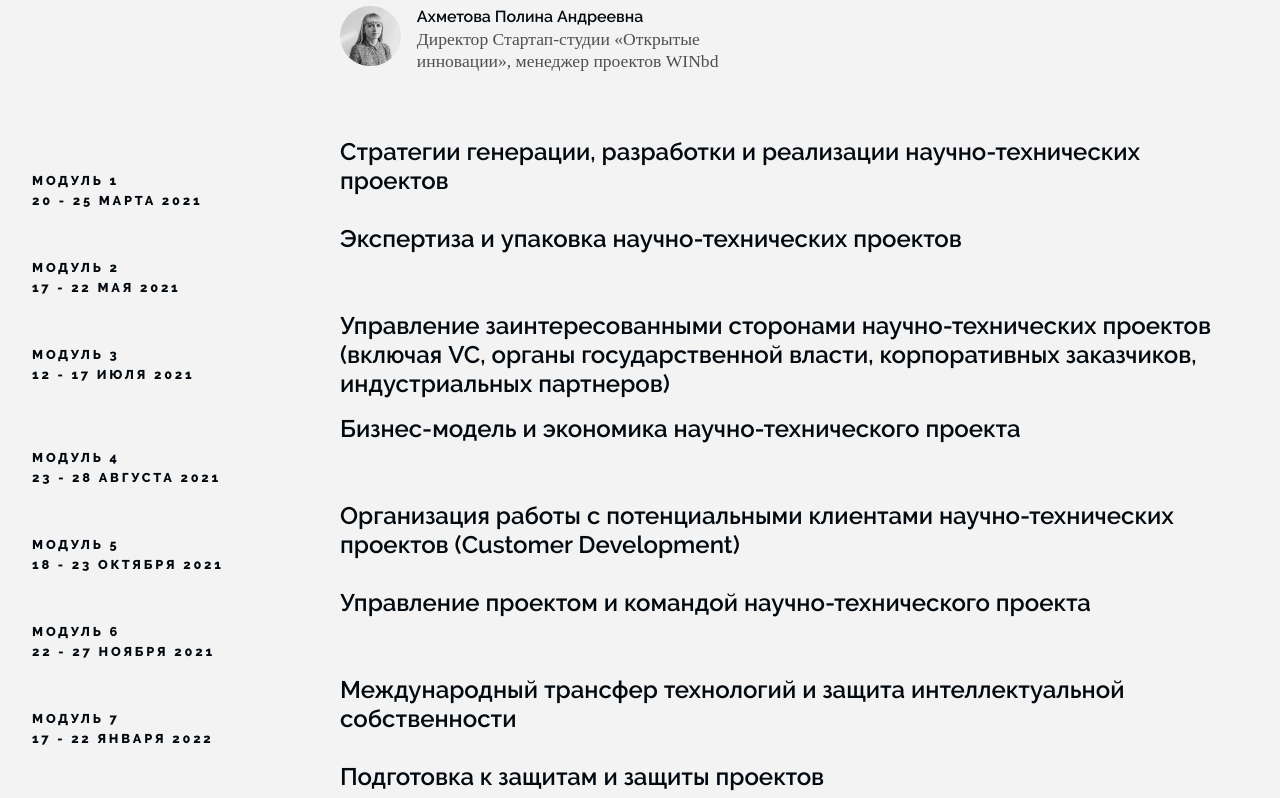
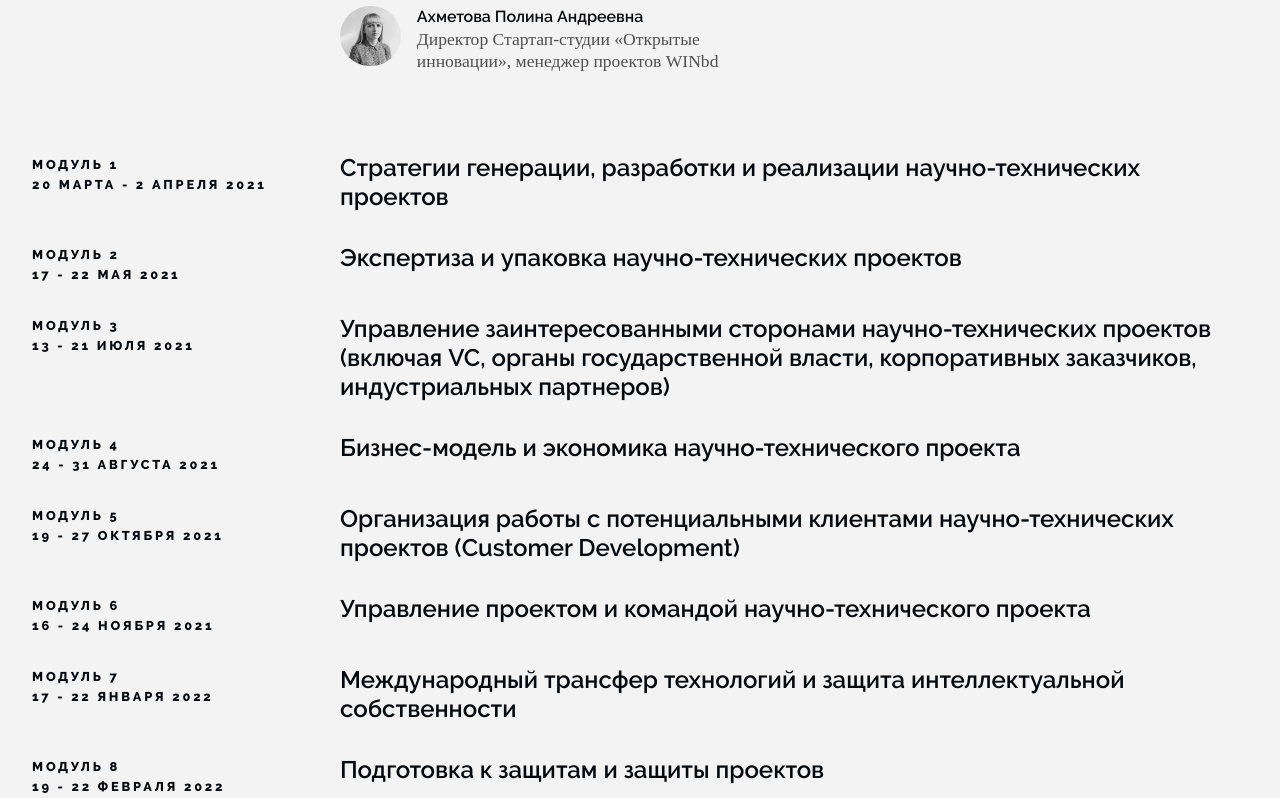
Before and after one commit to Atlantis3221/scitech, a Next.js app: page /ru/managementSchool in a window 1280 px wide. Shown: the part 2640-3438 px from the top of the page. Built offline with nearby package versions, Linux system fonts and the light colour scheme; no server answers; the database is empty.

Commit message:
feat: correct dates

```diff
--- a/i18n/locales/en/index.ts
+++ b/i18n/locales/en/index.ts
@@ -14,6 +14,7 @@ export default {
         "мая": "May",
         "Март": "March",
         "марта": "March",
+        "апреля": "April",
         "Июнь": "June",
         "Июль": "July",
         "июля": "July",
--- a/i18n/locales/ru/index.ts
+++ b/i18n/locales/ru/index.ts
@@ -16,6 +16,7 @@ export default {
         "Март": "Март",
         "март": "март",
         "марта": "марта",
+        "апреля": "апреля",
         "Июнь": "Июнь",
         "Июль": "Июль",
         "июля": "июля",
--- a/pages/[lang]/managementSchool.js
+++ b/pages/[lang]/managementSchool.js
@@ -281,22 +281,22 @@ export default function ManagementSchool({  current, onClick, modalForm }) {
             <div className='content pt0'>
               <ul className='g3'>
                 <li className='i3_3'>
-                  <p className='asideMarker asideMarker_tiny'>{current["Модуль"]} 1</p>
-                  <p className='asideMarker asideMarker_mt1'>20 - 25 {current["марта"]} 2021</p>
+                  <p className='asideMarker asideMarker_tiny asideMarker_mt'>{current["Модуль"]} 1</p>
+                  <p className='asideMarker asideMarker_mt1'>20 {current["марта"]} - 2 {current["апреля"]} 2021</p>
                 </li>
                 <li className='i3_9'>
                   <ul className='g3'>
                     <li className='i3_12'>
                       <ul className='g3'>
                         <li className='i3_12'>
-                          <h4>{current["managementModule1"]}</h4>
+                          <h4 className="mt1">{current["managementModule1"]}</h4>
                         </li>
                       </ul>
                     </li>
                   </ul>
                 </li>
                 <li className='i3_3'>
-                  <p className='asideMarker asideMarker_tiny'>{current["Модуль"]} 2</p>
+                  <p className='asideMarker asideMarker_tiny asideMarker_mt'>{current["Модуль"]} 2</p>
                   <p className='asideMarker asideMarker_mt1'>17 - 22 {current["мая"]} 2021</p>
                 </li>
                 <li className='i3_9'>
@@ -304,74 +304,74 @@ export default function ManagementSchool({  current, onClick, modalForm }) {
                     <li className='i3_12'>
                       <ul className='g3'>
                         <li className='i3_12'>
-                          <h4>{current["managementModule2"]}</h4>
+                          <h4 className="mt1">{current["managementModule2"]}</h4>
                         </li>
                       </ul>
                     </li>
                   </ul>
                 </li>
                 <li className='i3_3'>
-                  <p className='asideMarker asideMarker_tiny'>{current["Модуль"]} 3</p>
-                  <p className='asideMarker asideMarker_mt1'>12 - 17 {current["июля"]} 2021</p>
+                  <p className='asideMarker asideMarker_tiny asideMarker_mt'>{current["Модуль"]} 3</p>
+                  <p className='asideMarker asideMarker_mt1'>13 - 21 {current["июля"]} 2021</p>
                 </li>
                 <li className='i3_9'>
                   <ul className='g3'>
                     <li className='i3_12'>
                       <ul className='g3'>
                         <li className='i3_12'>
-                          <h4>{current["managementModule3"]}</h4>
+                          <h4 className="mt1">{current["managementModule3"]}</h4>
                         </li>
                       </ul>
                     </li>
                   </ul>
                 </li>
                 <li className='i3_3'>
-                  <p className='asideMarker asideMarker_tiny'>{current["Модуль"]} 4</p>
-                  <p className='asideMarker asideMarker_mt1'>23 - 28 {current["августа"]} 2021</p>
+                  <p className='asideMarker asideMarker_tiny asideMarker_mt'>{current["Модуль"]} 4</p>
+                  <p className='asideMarker asideMarker_mt1'>24 - 31 {current["августа"]} 2021</p>
                 </li>
                 <li className='i3_9'>
                   <ul className='g3'>
                     <li className='i3_12'>
                       <ul className='g3'>
                         <li className='i3_12'>
-                          <h4>{current["managementModule4"]}</h4>
+                          <h4 className="mt1">{current["managementModule4"]}</h4>
                         </li>
                       </ul>
                     </li>
                   </ul>
                 </li>
                 <li className='i3_3'>
-                  <p className='asideMarker asideMarker_tiny'>{current["Модуль"]} 5</p>
-                  <p className='asideMarker asideMarker_mt1'>18 - 23 {current["Октября"]} 2021</p>
+                  <p className='asideMarker asideMarker_tiny asideMarker_mt'>{current["Модуль"]} 5</p>
+                  <p className='asideMarker asideMarker_mt1'>19 - 27 {current["Октября"]} 2021</p>
                 </li>
                 <li className='i3_9'>
                   <ul className='g3'>
                     <li className='i3_12'>
                       <ul className='g3'>
                         <li className='i3_12'>
-                          <h4>{current["managementModule5"]}</h4>
+                          <h4 className="mt1">{current["managementModule5"]}</h4>
                         </li>
                       </ul>
                     </li>
                   </ul>
                 </li>
                 <li className='i3_3'>
-                  <p className='asideMarker asideMarker_tiny'>{current["Модуль"]} 6</p>
-                  <p className='asideMarker asideMarker_mt1'>22 - 27 {current["ноября"]} 2021</p>
+                  <p className='asideMarker asideMarker_tiny asideMarker_mt'>{current["Модуль"]} 6</p>
+                  <p className='asideMarker asideMarker_mt1'>16 - 24 {current["ноября"]} 2021</p>
                 </li>
                 <li className='i3_9'>
                   <ul className='g3'>
                     <li className='i3_12'>
                       <ul className='g3'>
                         <li className='i3_12'>
-                          <h4>{current["managementModule6"]}</h4>
+                          <h4 className="mt1">{current["managementModule6"]}</h4>
                         </li>
                       </ul>
                     </li>
                   </ul>
                 </li>
                 <li className='i3_3'>
-                  <p className='asideMarker asideMarker_tiny'>{current["Модуль"]} 7</p>
+                  <p className='asideMarker asideMarker_tiny asideMarker_mt'>{current["Модуль"]} 7</p>
                   <p className='asideMarker asideMarker_mt1'>17 - 22 {current["января"]} 2022</p>
                 </li>
                 <li className='i3_9'>
@@ -379,14 +379,14 @@ export default function ManagementSchool({  current, onClick, modalForm }) {
                     <li className='i3_12'>
                       <ul className='g3'>
                         <li className='i3_12'>
-                          <h4>{current["managementModule7"]}</h4>
+                          <h4 className="mt1">{current["managementModule7"]}</h4>
                         </li>
                       </ul>
                     </li>
                   </ul>
                 </li>
                 <li className='i3_3'>
-                  <p className='asideMarker asideMarker_tiny'>{current["Модуль"]} 8</p>
+                  <p className='asideMarker asideMarker_tiny asideMarker_mt'>{current["Модуль"]} 8</p>
                   <p className='asideMarker asideMarker_mt1'>19 - 22 {current["февраля"]} 2022</p>
                 </li>
                 <li className='i3_9'>
@@ -394,7 +394,7 @@ export default function ManagementSchool({  current, onClick, modalForm }) {
                     <li className='i3_12'>
                       <ul className='g3'>
                         <li className='i3_12'>
-                          <h4>{current["managementModule8"]}</h4>
+                          <h4 className="mt1">{current["managementModule8"]}</h4>
                         </li>
                       </ul>
                     </li>
```
Also changed, not shown: pages/[lang]/school.js (+17 -17 lines).
